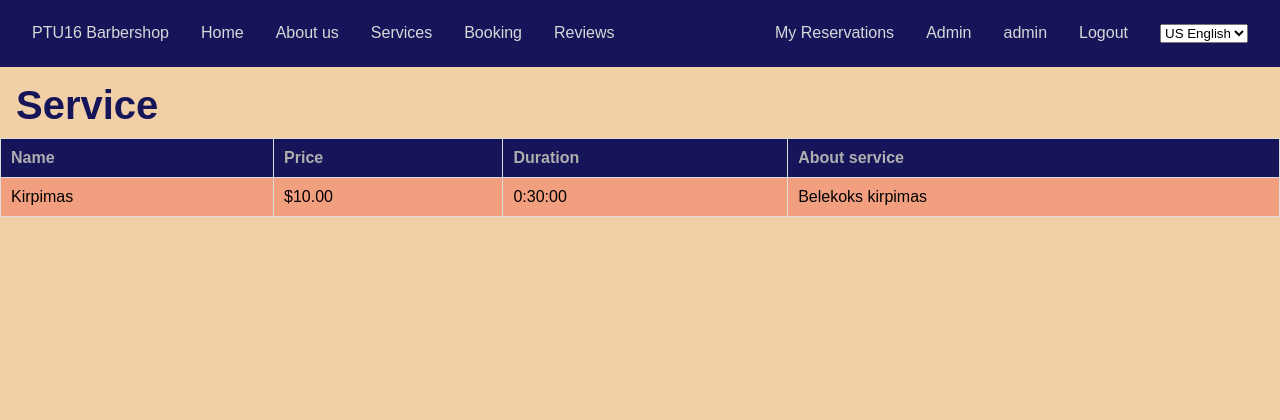
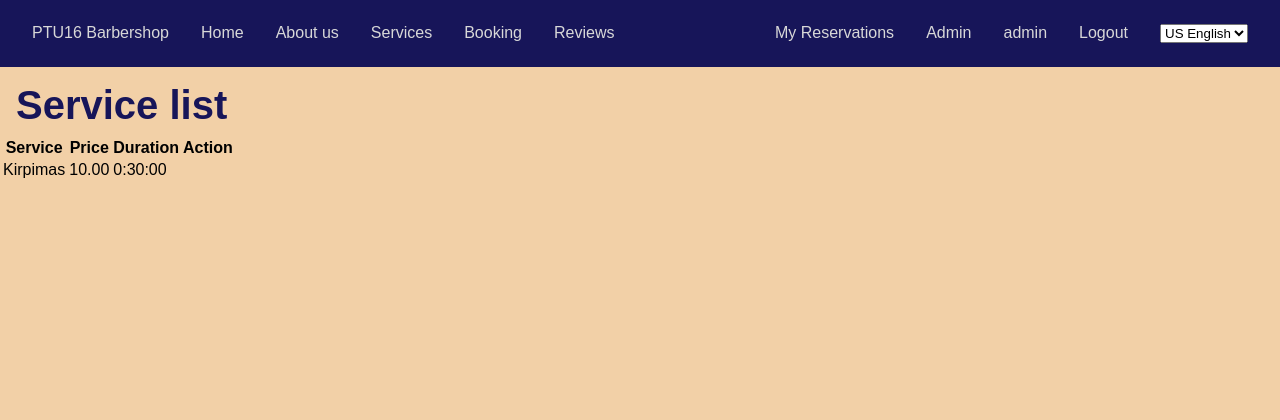
Before and after one commit to GabrieliusKmel/ptu16_kirpykla, a Django app: page /services/ in a window 1280 px wide. Shown: the top 420 px of the page. Run offline with Django 4.2, Linux system fonts and the light colour scheme; a user stored in the database is signed in; data comes from the database, SQL or seed files in the repository.

Commit message:
Revert "service list table with css"

```diff
--- a/gp_kirpykla/kirpykla/static/css/base_style.css
+++ b/gp_kirpykla/kirpykla/static/css/base_style.css
@@ -91,30 +91,7 @@ ul {
     padding-top: 0rem;
     margin: 0;
 }
-table.styled-table {
-    width: 100%;
-    border-collapse: collapse;
-    background-color: #F29F80;
-    border: 1px solid #ddd;
-    margin: 10px 0;
-}
-table.styled-table th, table.styled-table td {
-    padding: 10px;
-    text-align: left;
-    border: 1px solid #ddd;
-}
-table.styled-table th {
-    background-color: #171559;
-    color: #afafaf;
-}
-.table-success {
-    background-color: #28a745;
-    color: #fff;
-}
-.table-error {
-    background-color: #dc3545;
-    color: #fff;
-}
+
 
 .remember-me-1-hex { color: #D94169; } hvr
 .remember-me-2-hex { color: #171559; } hdr ftr
--- a/gp_kirpykla/kirpykla/templates/kirpykla/service_list.html
+++ b/gp_kirpykla/kirpykla/templates/kirpykla/service_list.html
@@ -1,26 +1,28 @@
-{% extends "base.html" %}
+{% extends 'base.html' %}
+{% load i18n %}
 {% load static %}
-{% load i18n %}
+{% block title %}{% trans "services at"|capfirst %} {{ block.super }}{% endblock title %}
 {% block content %}
-    <h1>{% trans "service"|capfirst %}</h1>
-    <table class="styled-table">
+  <h1>Service list</h1>
+  <table>
     <thead>
       <tr>
-                <th>{% trans "name"|capfirst %}</th>
-                <th>{% trans "price"|capfirst %}</th>
-                <th>{% trans "duration"|capfirst %}</th>
-                <th>{% trans "about service"|capfirst %}</th>
+        <th>Service</th>
+        <th>Price</th>
+        <th>Duration</th>
+        {% if user.is_authenticated %}
+          <th>Action</th>
+        {% endif %}
       </tr>
     </thead>
     <tbody>
       {% for service in services %}
         <tr>
           <td>{{ service.name }}</td>
-                <td>${{ service.price }}</td>
+          <td>{{ service.price }}</td>
           <td>{{ service.duration }}</td>
-                <td>{{ service.about|safe }}</td>
         </tr>
       {% endfor %}
     </tbody>
   </table>
-{% endblock content %}
+{% endblock %}
--- a/gp_kirpykla/kirpykla/views.py
+++ b/gp_kirpykla/kirpykla/views.py
@@ -28,7 +28,7 @@ def about_us(request):
 
 class ServiceListView(ListView):
     model = models.Service
-    template_name = 'kirpykla/service_list.html'
+    template_name = 'service_list.html'
     context_object_name = 'services'
 
 
```
Lines whose indentation alone changed are shown as unchanged.
